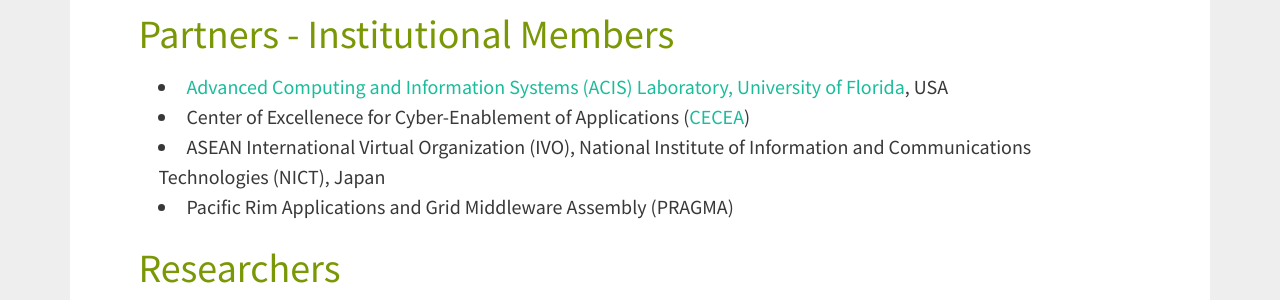
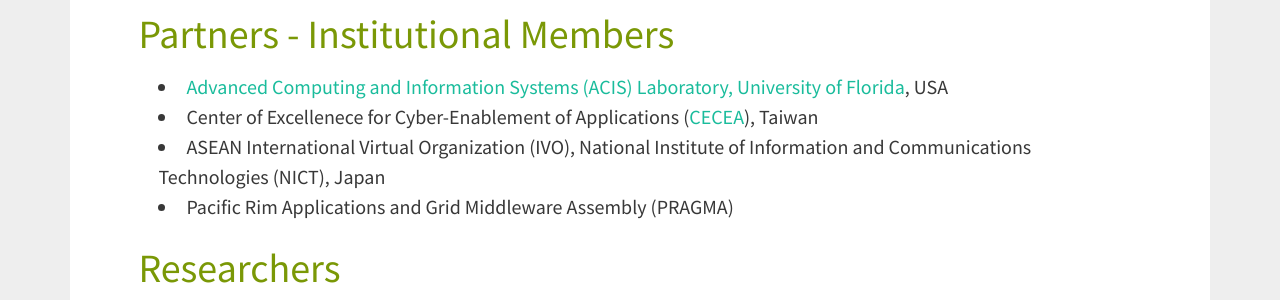
Before and after one commit to hmchou56/centra8, a Jekyll site: the page built from members.md, in a window 1280 px wide and 900 px high, scrolled down 587 px. Shown: the part 156-456 px from the top of the window. Built offline with Jekyll 4.4.1, drawn with Linux system fonts in a browser that asks for light colours; nearby versions of some CDN libraries.

Commit message:
Edited typos

```diff
--- a/members.md
+++ b/members.md
@@ -15,7 +15,7 @@
 # Partners - Institutional Members
 
 *  [Advanced Computing and Information Systems (ACIS) Laboratory, University of Florida](http://www.acis.ufl.edu/), USA
-*  Center of Excellenece for Cyber-Enablement of Applications (<a href="http://www.cecea.tw/e_index.php" target="_blank">CECEA</A>)
+*  Center of Excellenece for Cyber-Enablement of Applications (<a href="http://www.cecea.tw/e_index.php" target="_blank">CECEA</A>), Taiwan
 *  ASEAN International Virtual Organization (IVO), National Institute of Information and Communications Technologies (NICT), Japan
 *  Pacific Rim Applications and Grid Middleware Assembly (PRAGMA)
 
```
